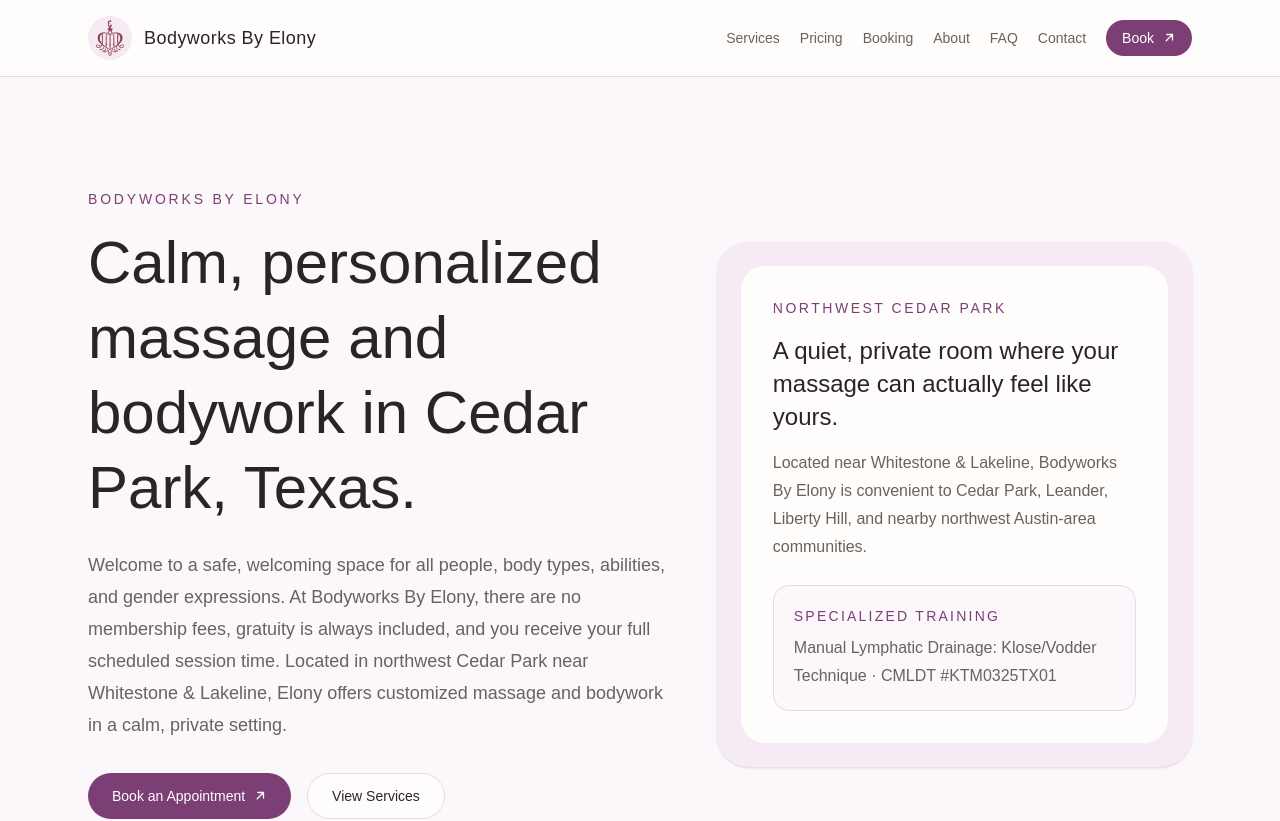
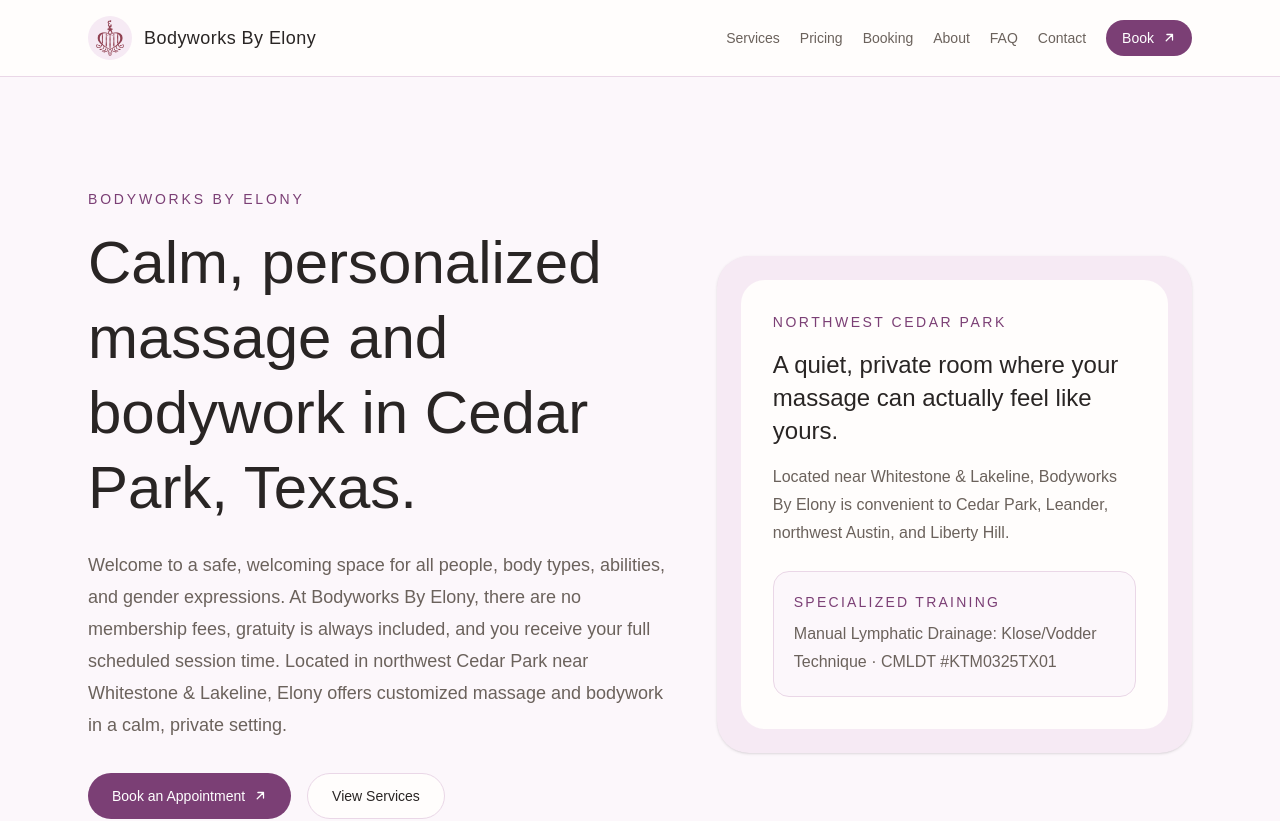
Before and after one commit to arosado-projects/bodyworks-by-elony, a Next.js app: page / in a window 1280 px wide. Shown: the top 821 px of the page. Built offline with nearby package versions, Linux system fonts and the light colour scheme.

Commit message:
Remove location redundancy

```diff
--- a/app/about/page.tsx
+++ b/app/about/page.tsx
@@ -169,7 +169,7 @@ export default function AboutPage() {
             <p className="leading-8 text-bwe-muted">
               Bodyworks By Elony offers massage and bodywork in a quiet,
               welcoming treatment room near Whitestone & Lakeline, convenient
-              to Cedar Park, Leander, and Liberty Hill.
+              to Cedar Park, Leander, northwest Austin, and Liberty Hill.
             </p>
           </div>
 
@@ -259,7 +259,7 @@ export default function AboutPage() {
             </p>
 
             <h2 className="mb-4 text-3xl font-light leading-tight text-bwe-text">
-              Serving northwest Cedar Park, Leander, and Liberty Hill.
+              Serving Cedar Park, Leander, northwest Austin, and Liberty Hill.
             </h2>
 
             <p className="leading-8 text-bwe-muted">
--- a/app/booking/page.tsx
+++ b/app/booking/page.tsx
@@ -192,7 +192,8 @@ export default function BookingPage() {
             <p className="leading-8 text-bwe-muted">
               Bodyworks By Elony is located in {siteConfig.location.city},{" "}
               {siteConfig.location.zip}, near {siteConfig.location.landmark},
-              convenient to northwest Cedar Park, Leander, and Liberty Hill.
+              convenient to Cedar Park, Leander, northwest Austin, and Liberty
+              Hill.
             </p>
           </div>
 
--- a/app/components/Footer.tsx
+++ b/app/components/Footer.tsx
@@ -105,8 +105,8 @@ export default function Footer() {
           </h2>
 
           <p className="max-w-xl text-sm leading-7 text-bwe-muted">
-            Personalized massage and bodywork sessions serving northwest Cedar
-            Park, Leander, Liberty Hill, and nearby communities.
+            Personalized massage and bodywork sessions serving Cedar Park,
+            Leander, northwest Austin, and Liberty Hill.
           </p>
 
           <p className="mt-4 text-sm text-bwe-muted">
--- a/app/components/LocalBusinessJsonLd.tsx
+++ b/app/components/LocalBusinessJsonLd.tsx
@@ -35,11 +35,15 @@ export default function LocalBusinessJsonLd() {
       },
       {
         "@type": "City",
-        name: "Austin",
+        name: "Leander",
       },
       {
-        "@type": "AdministrativeArea",
-        name: "Greater Austin area",
+        "@type": "Place",
+        name: "Northwest Austin",
+      },
+      {
+        "@type": "City",
+        name: "Liberty Hill",
       },
     ],
     openingHours: siteConfig.businessHours.schemaOpeningHours,
--- a/app/contact/page.tsx
+++ b/app/contact/page.tsx
@@ -87,7 +87,8 @@ export default function ContactPage() {
               <p className="leading-7 text-bwe-muted">
                 Bodyworks By Elony is located in {siteConfig.location.city},{" "}
                 {siteConfig.location.zip}, near {siteConfig.location.landmark},
-                convenient to northwest Cedar Park, Leander, and Liberty Hill.
+                convenient to Cedar Park, Leander, northwest Austin, and
+                Liberty Hill.
               </p>
             </div>
           </div>
--- a/app/faq/page.tsx
+++ b/app/faq/page.tsx
@@ -116,7 +116,7 @@ const policyFaqs = [
   },
   {
     question: "Where is Bodyworks By Elony located?",
-    answer: `Bodyworks By Elony is located in ${siteConfig.location.city}, ${siteConfig.location.zip}, near ${siteConfig.location.landmark}, serving Cedar Park, Leander, Liberty Hill, and surrounding Northwest Austin-area communities.`,
+    answer: `Bodyworks By Elony is located in ${siteConfig.location.city}, ${siteConfig.location.zip}, near ${siteConfig.location.landmark}, serving ${siteConfig.location.serviceArea}.`,
   },
 ];
 
--- a/app/lib/site.ts
+++ b/app/lib/site.ts
@@ -33,8 +33,8 @@ export const siteConfig = {
     city: "Cedar Park, TX",
     zip: "78613",
     landmark: "Whitestone & Lakeline",
-    serviceArea: "Cedar Park, Leander, Liberty Hill, and surrounding Northwest Austin-area communities",
-    shortServiceArea: "Cedar Park, Leander, and Liberty Hill",
+    serviceArea: "Cedar Park, Leander, northwest Austin, and Liberty Hill",
+    shortServiceArea: "Cedar Park, Leander, northwest Austin, and Liberty Hill",
   },
   businessHours: {
     note: "*End time indicates when the session ends.",
--- a/app/page.tsx
+++ b/app/page.tsx
@@ -5,7 +5,7 @@ import ExternalLinkIcon from "./components/ExternalLinkIcon";
 export const metadata: Metadata = {
   title: "Bodyworks By Elony | Massage & Bodywork in Cedar Park, TX",
   description:
-    "Calm, personalized massage and bodywork in northwest Cedar Park, TX, near Whitestone & Lakeline, Leander, and Liberty Hill.",
+    "Calm, personalized massage and bodywork in northwest Cedar Park, TX, near Whitestone & Lakeline, Leander, northwest Austin, and Liberty Hill.",
 };
 
 const featuredServices = [
@@ -125,8 +125,8 @@ export default function HomePage() {
 
               <p className="mb-6 leading-7 text-bwe-muted">
                 Located near Whitestone & Lakeline, Bodyworks By Elony is
-                convenient to Cedar Park, Leander, Liberty Hill, and nearby
-                northwest Austin-area communities.
+                convenient to Cedar Park, Leander, northwest Austin, and
+                Liberty Hill.
               </p>
 
               <div className="rounded-2xl border border-bwe-border bg-bwe-page p-5">
```
